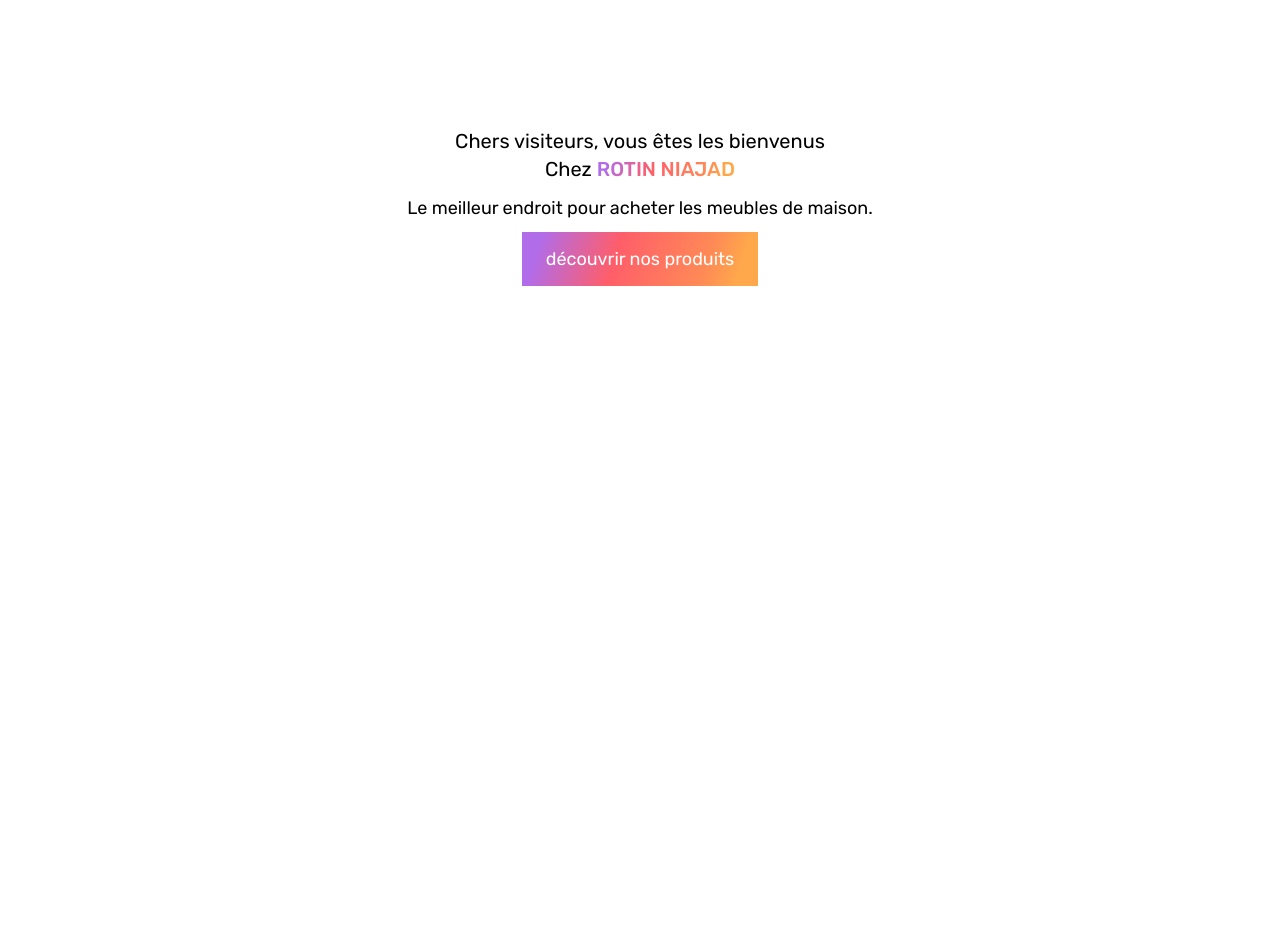
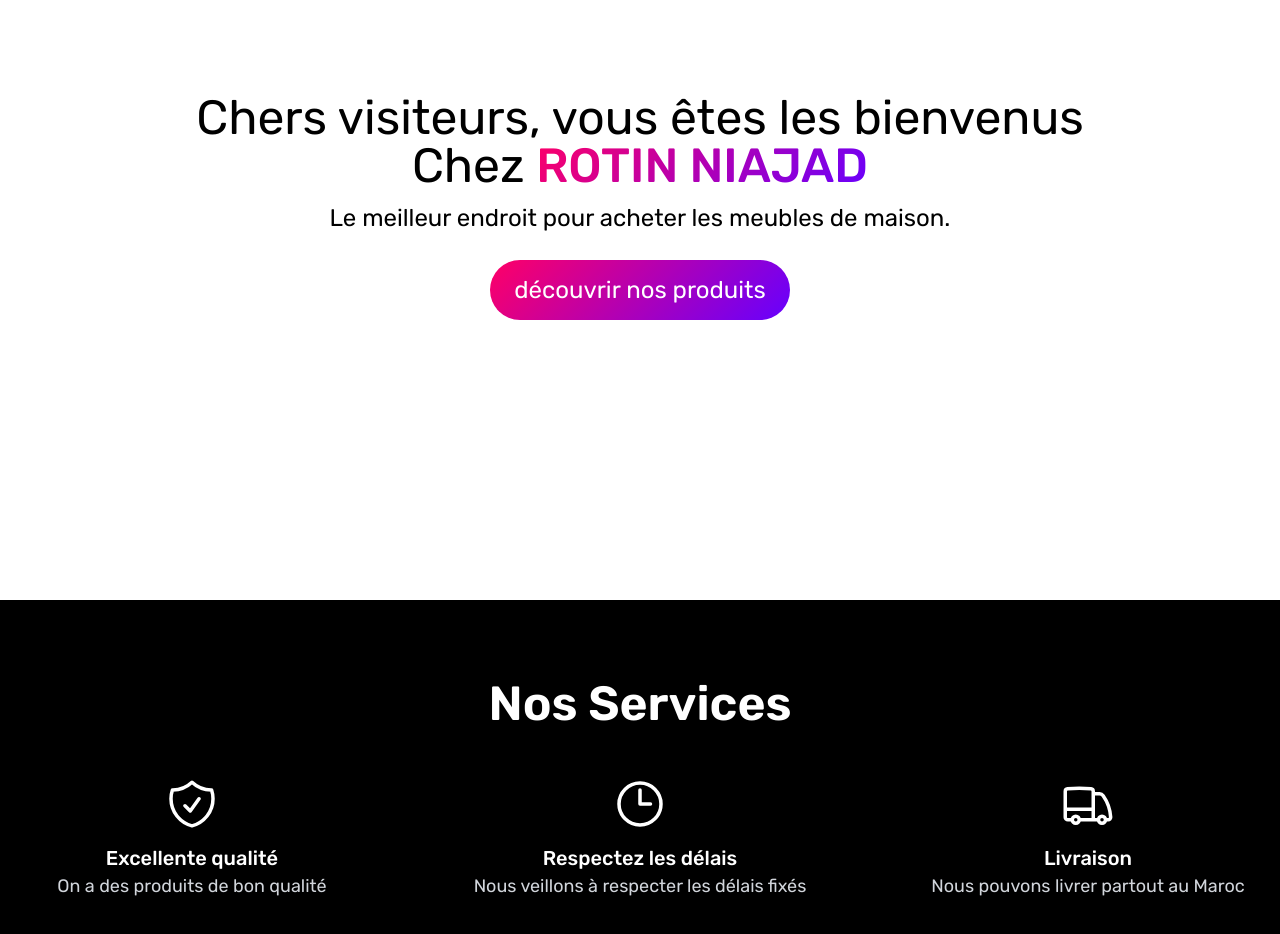
Before and after one commit to AmineElkhalidy/rotinniajad, a Next.js app: page / in a window 1280 px wide. Shown: the part 200-1134 px from the top of the page. Before the commit the page ends 800 px from the top, so only its background shows below. Built offline with nearby package versions, Linux system fonts and the light colour scheme.

Commit message:
Features section added

```diff
--- a/src/pages/index.js
+++ b/src/pages/index.js
@@ -5,7 +5,14 @@ import Head from "next/head";
 import Link from "next/link";
 
 // motion
-import motion from "framer-motion";
+import { motion } from "framer-motion";
+
+// icons
+import {
+  ShieldCheckIcon,
+  ClockIcon,
+  TruckIcon,
+} from "@heroicons/react/24/outline";
 
 const Home = () => {
   return (
@@ -16,32 +23,91 @@ const Home = () => {
         <link href="" />
       </Head>
 
+      {/* Hero */}
       <section className="relative min-h-screen">
         {/* Container */}
-        <div className="flex items-center justify-center h-screen px-6">
+        <motion.div className="flex items-center justify-center h-screen px-6 sm:px-0">
           {/* Content container */}
           <div>
-            <h1 className="mb-3 text-xl text-center">
+            <h1 className="mb-3 text-lg text-center sm:text-xl md:text-2xl lg:text-3xl xl:text-5xl">
               Chers visiteurs, vous êtes les bienvenus
               <br />
               Chez{" "}
               <span className="font-medium gradient-text">ROTIN NIAJAD</span>
             </h1>
 
-            <p className="text-[18px] text-center mb-6">
+            <p className="mb-10 text-center sm:text-[18px] md:text-xl lg:text-2xl">
               Le meilleur endroit pour acheter les meubles de maison.
             </p>
 
             <div className="text-center">
               <Link
-                className="px-6 py-4 text-white gradient-box text-[18px]"
+                className="px-6 py-4 rounded-full text-white duration-300 gradient-box text-[18px] md:text-xl lg:text-2xl"
                 href="/products"
               >
                 découvrir nos produits
               </Link>
             </div>
           </div>
-        </div>
+        </motion.div>
+      </section>
+
+      {/* Features */}
+      <section className=" bg-black-900">
+        {/* Container */}
+        <motion.div>
+          {/* Content container */}
+          <div className="py-20">
+            <h2 className="mb-8 text-lg font-semibold text-center text-white sm:mb-12 sm:text-xl md:text-2xl lg:text-3xl xl:text-5xl">
+              Nos Services
+            </h2>
+
+            {/* Features container */}
+            <div className="grid gap-16 px-6 place-items-center lg:px-0 sm:grid-cols-2 md:grid-cols-3">
+              <div className="text-center">
+                <div className="flex items-center justify-center mb-3">
+                  <ShieldCheckIcon className="w-10 h-10 text-white sm:w-12 sm:h-12 lg:w-14 lg:h-14" />
+                </div>
+                <div>
+                  <h3 className="font-medium text-white sm:text-lg lg:text-xl">
+                    Excellente qualité
+                  </h3>
+                  <p className="text-gray-300 lg:text-lg">
+                    On a des produits de bon qualité
+                  </p>
+                </div>
+              </div>
+
+              <div className="text-center">
+                <div className="flex items-center justify-center mb-3">
+                  <ClockIcon className="w-10 h-10 text-white sm:w-12 sm:h-12 lg:w-14 lg:h-14" />
+                </div>
+                <div>
+                  <h3 className="font-medium text-white sm:text-lg lg:text-xl">
+                    Respectez les délais
+                  </h3>
+                  <p className="text-gray-300 lg:text-lg">
+                    Nous veillons à respecter les délais fixés
+                  </p>
+                </div>
+              </div>
+
+              <div className="text-center">
+                <div className="flex items-center justify-center mb-3">
+                  <TruckIcon className="w-10 h-10 text-white sm:w-12 sm:h-12 lg:w-14 lg:h-14" />
+                </div>
+                <div>
+                  <h3 className="font-medium text-white sm:text-lg lg:text-xl">
+                    Livraison
+                  </h3>
+                  <p className="text-gray-300 lg:text-lg">
+                    Nous pouvons livrer partout au Maroc
+                  </p>
+                </div>
+              </div>
+            </div>
+          </div>
+        </motion.div>
       </section>
     </>
   );
--- a/src/styles/globals.css
+++ b/src/styles/globals.css
@@ -17,11 +17,9 @@ body {
 
 .gradient-text {
   background-image: linear-gradient(
-    108deg,
-    #b16cea 8%,
-    #ff5e69 40%,
-    #ff8a56 77%,
-    #ffa84b 91%
+    315deg,
+    var(--token-0245ad54-dffa-4280-9b49-9d43ad68acaa, rgb(102, 0, 255)) 0%,
+    var(--token-0c4c4e00-f4fc-4e6a-9a97-509a95a3e5d4, rgb(255, 0, 102)) 100%
   );
   -webkit-background-clip: text;
   background-clip: text;
@@ -30,10 +28,8 @@ body {
 
 .gradient-box {
   background-image: linear-gradient(
-    108deg,
-    #b16cea 8%,
-    #ff5e69 40%,
-    #ff8a56 77%,
-    #ffa84b 91%
+    315deg,
+    var(--token-0245ad54-dffa-4280-9b49-9d43ad68acaa, rgb(102, 0, 255)) 0%,
+    var(--token-0c4c4e00-f4fc-4e6a-9a97-509a95a3e5d4, rgb(255, 0, 102)) 100%
   );
 }
```
